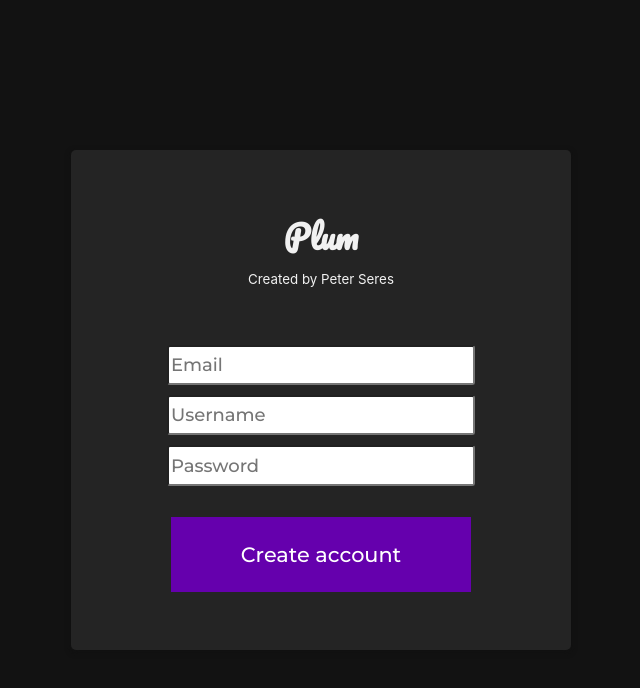
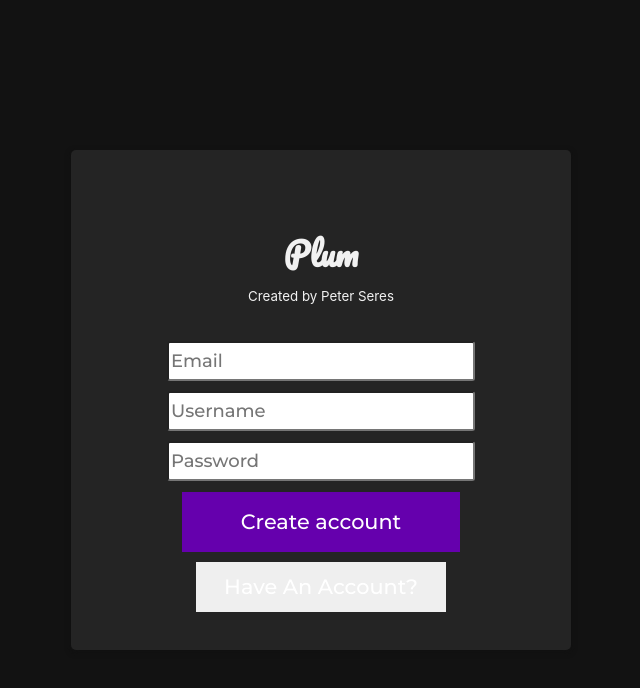
Before and after one commit to SeresP99/Thesis, a React (Create React App) app in the folder frontend/: page /register in a window 1280 px wide. Shown: the top 688 px of the page, without its empty margins (319-959 px from the left). Built offline with nearby package versions, Linux system fonts and the light colour scheme.

Commit message:
feat(frontend/signup): revamp register page

```diff
--- a/frontend/src/components/signup.jsx
+++ b/frontend/src/components/signup.jsx
@@ -1,8 +1,10 @@
 import React, {useState} from "react";
-import StyledSignup, {SignupButton, TextInput} from "./styles/Signup.styled"
+import StyledSignup, {SignupButton, TextInput, StyledForm, ElevatedDiv, TakeToLoginButton} from "./styles/Signup.styled"
 import Axios from "axios";
+import {useNavigate} from "react-router-dom";
 
 const Signup = () => {
+    const navigate = useNavigate();
 
     const [data, setData] = useState({
         email: "",
@@ -21,9 +23,9 @@ const Signup = () => {
             res => {
                 console.log(res.data);
                 if (res.data.success === true)
-                    return (<p>Successful sign up!</p>)
+                    navigate("/login");
                 else
-                    return (<p>Unsuccessful sign up!</p>)
+                    alert(res.data.message);
             }
         )
     };
@@ -34,9 +36,14 @@ const Signup = () => {
         setData(newData);
     }
 
+    function takeToLogin(){
+        navigate("/")
+    }
+
     return (
         <StyledSignup>
-            <form onSubmit={CreateAccount}>
+            <ElevatedDiv>
+                <StyledForm onSubmit={CreateAccount}>
                     <div>
                         <h1>Plum</h1>
                         <sub>Created by Peter Seres</sub>
@@ -44,7 +51,8 @@ const Signup = () => {
                     <div>
                         <TextInput onChange={(e) => handleChange(e)} id="email" type="text" placeholder={"Email"}/>
                         <br/>
-                    <TextInput onChange={(e) => handleChange(e)} id="username" type="text" placeholder={"Username"}/>
+                        <TextInput onChange={(e) => handleChange(e)} id="username" type="text"
+                                   placeholder={"Username"}/>
                         <br/>
                         <TextInput onChange={(e) => handleChange(e)} id="password" type="password"
                                    placeholder={"Password"}/>
@@ -52,7 +60,11 @@ const Signup = () => {
                     <SignupButton>
                         <p>Create account</p>
                     </SignupButton>
-            </form>
+                </StyledForm>
+                <TakeToLoginButton onClick={() => takeToLogin()}>
+                    Have An Account?
+                </TakeToLoginButton>
+            </ElevatedDiv>
         </StyledSignup>
     )
 }
--- a/frontend/src/components/styles/Signup.styled.js
+++ b/frontend/src/components/styles/Signup.styled.js
@@ -11,8 +11,7 @@ const Signup = styled.div`
   & > form {
     background-color: ${({theme}) => theme.elevation_1};
     border-radius: 5px;
-    height: 500px;
-    width: 90%;
+    height: 100%;
     max-width: 500px;
     display: flex;
     justify-content: space-evenly;
@@ -26,6 +25,35 @@ const Signup = styled.div`
     }
 
   }
+`;
+
+export const StyledForm = styled.form`
+  border-radius: 5px;
+  height: 80%;
+  max-width: 500px;
+  display: flex;
+  justify-content: space-evenly;
+  flex-direction: column;
+  align-items: center;
+  text-align: center;
+
+  h1 {
+    font-family: "Pacifico", cursive;
+  }
+`;
+
+export const ElevatedDiv = styled.div`
+  background-color: ${({theme}) => theme.elevation_1};
+  border-radius: 5px;
+  height: 500px;
+  width: 90%;
+  max-width: 500px;
+  display: flex;
+  justify-content: space-evenly;
+  flex-direction: column;
+  align-items: center;
+  box-shadow: ${({theme}) => theme.shadow};
+  text-align: center;
 `;
 
 export const TextInput = styled.input`
@@ -75,4 +103,43 @@ export const SignupButton = styled.button`
   }
 `;
 
+export const TakeToLoginButton = styled.button`
+  font-family: "Montserrat", sans-serif;
+  display: flex;
+  align-items: center;
+  justify-content: space-evenly;
+  font-size: 1.3rem;
+  width: 50%;
+  max-width: 300px;
+  height: 10%;
+  border: 3px;
+  appearance: none;
+  --moz-appearance: none;
+  --webkit-appearance: none;
+  --edge-appearance: none;
+  border: none;
+  outline: 0;
+  background-color: ${({theme}) => theme.secondary};
+  color: white;
+  margin-top: -13%;
+
+  &:focus,
+  &:hover {
+    appearance: none;
+    --moz-appearance: none;
+    --webkit-appearance: none;
+    --edge-appearance: none;
+    border: none;
+    outline: 0;
+  }
+
+  &:hover {
+    background-color: ${({theme}) => theme.secondaryHover};
+  }
+
+  &:active {
+    transform: scale(0.98);
+  }
+`;
+
 export default Signup;
```
Lines whose indentation alone changed are shown as unchanged.
